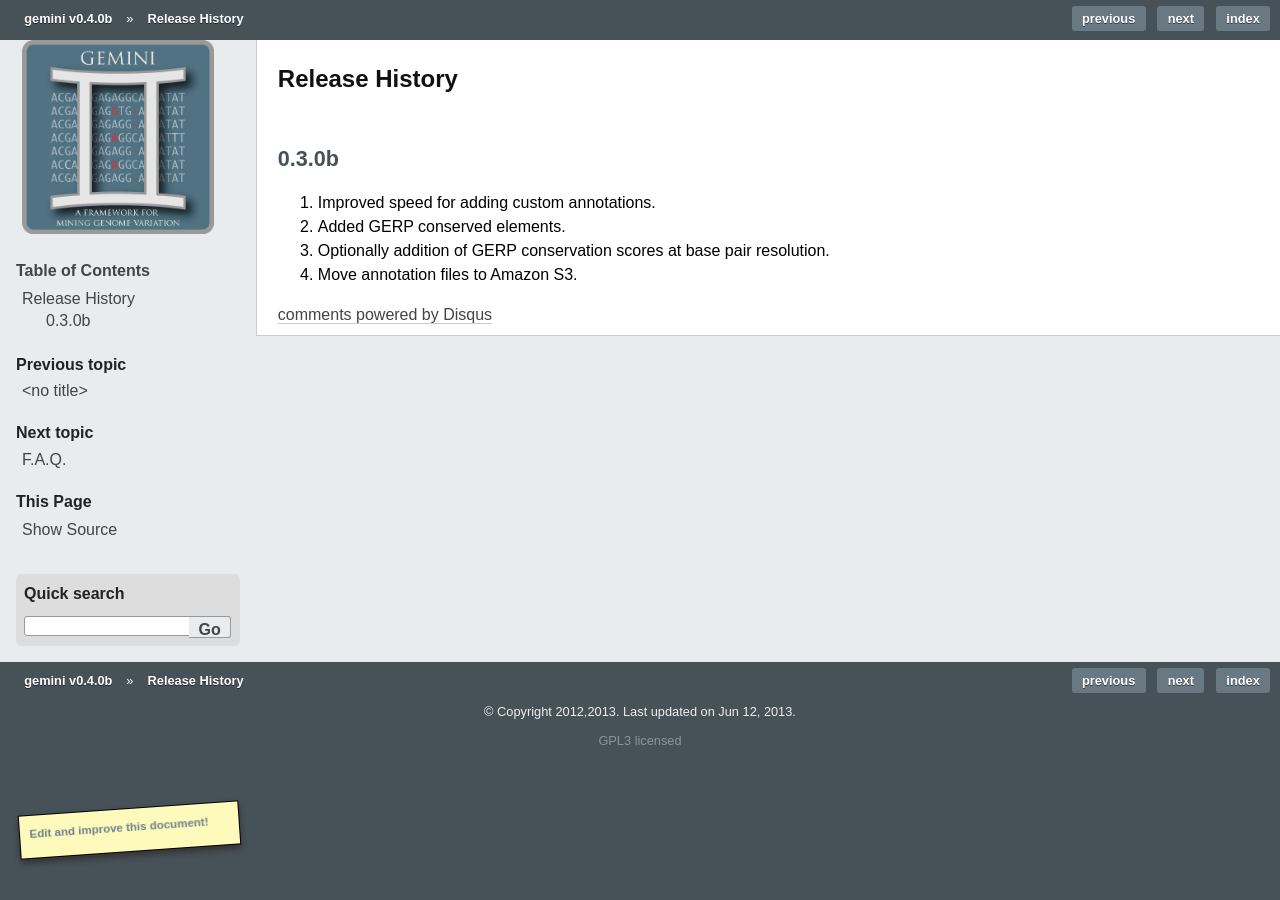
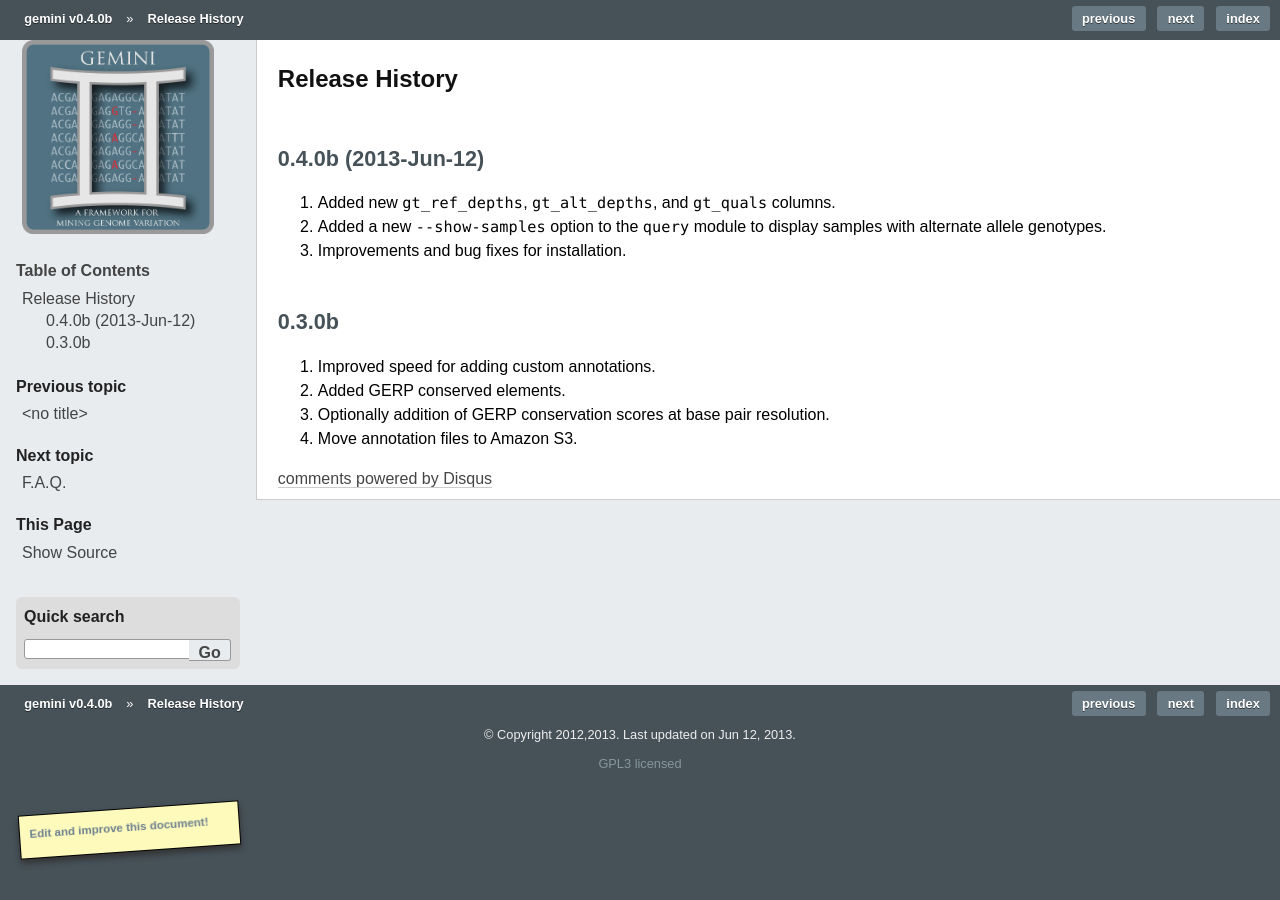
Before and after one commit to arq5x/gemini, a Sphinx documentation site: the page built from docs/content/history.rst, in a window 1280 px wide. Built offline with Sphinx 7.4.7, drawn with Linux system fonts in a browser that asks for light colours; formulas are drawn with MathJax 3; pages that are not in the unit, such as notebooks, are missing from menus; comment, search, counter and statistics services are not loaded; the version number is read from the project's files by our own code.

Commit message:
[DOC] add 0.4.0b to release history

```diff
--- a/docs/content/history.rst
+++ b/docs/content/history.rst
@@ -2,6 +2,11 @@
 Release History
 #############################
 
+0.4.0b (2013-Jun-12)
+=======================================
+1. Added new ``gt_ref_depths``, ``gt_alt_depths``, and ``gt_quals`` columns.
+2. Added a new ``--show-samples`` option to the ``query`` module to display samples with alternate allele genotypes.
+3. Improvements and bug fixes for installation.
 
 0.3.0b
 =======================================
```
